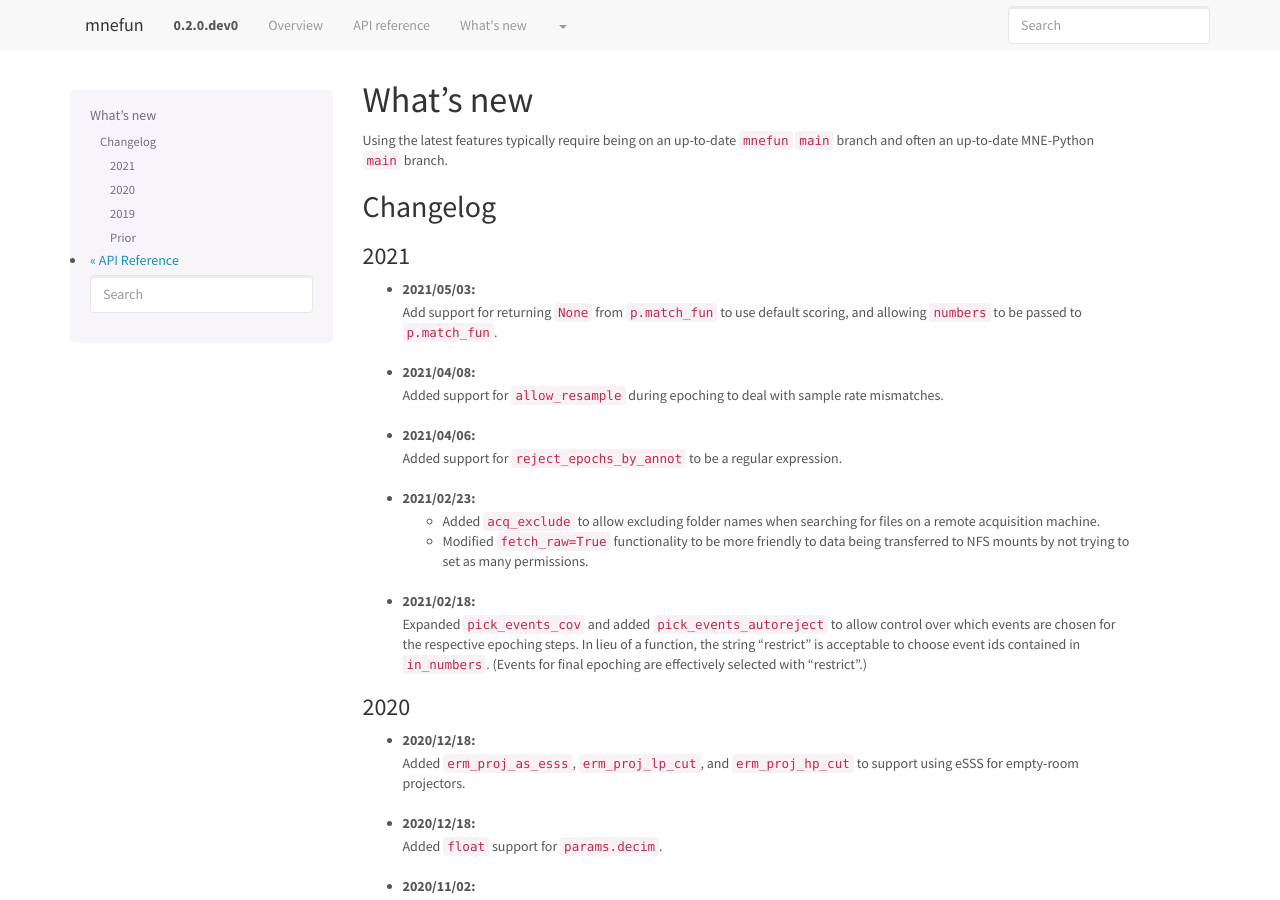
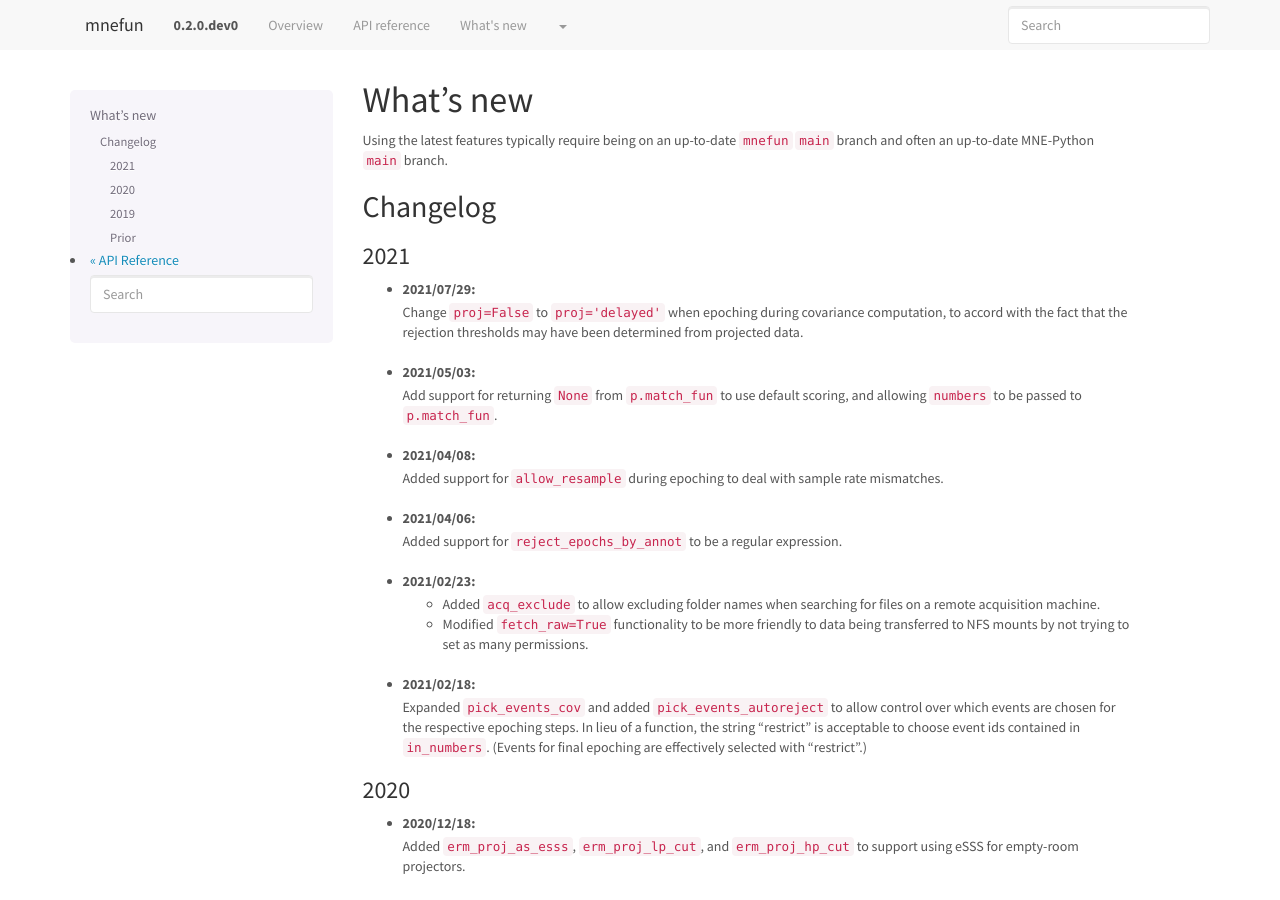
Before and after one commit to LABSN/mnefun, a Sphinx documentation site: the page built from doc/whats_new.rst, in a window 1280 px wide and 900 px high. Built offline with Sphinx 7.4.7, drawn with Linux system fonts in a browser that asks for light colours.

Commit message:
use delayed proj when epoching during cov computation (#350)
* use delayed proj for epoching during cov computation

* update changelog

* Update doc/whats_new.rst

Co-authored-by: Eric Larson <larson.eric.d@gmail.com>

```diff
--- a/doc/whats_new.rst
+++ b/doc/whats_new.rst
@@ -11,6 +11,10 @@
 
 2021
 ^^^^
+- 2021/07/29:
+    Change ``proj=False`` to ``proj='delayed'`` when epoching during covariance
+    computation, to accord with the fact that the rejection thresholds may have
+    been determined from projected data.
 - 2021/05/03:
     Add support for returning ``None`` from ``p.match_fun`` to use default
     scoring, and allowing ``numbers`` to be passed to ``p.match_fun``.
```
Also changed, not shown: 1 other file.
